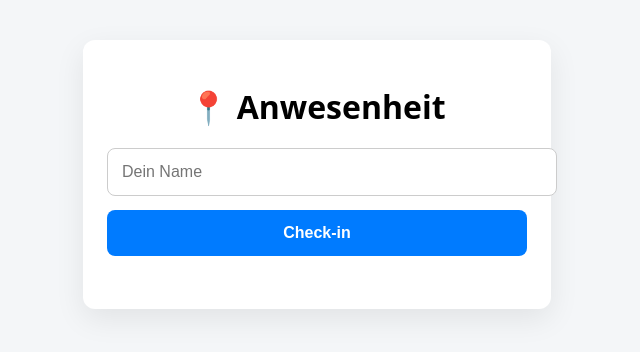
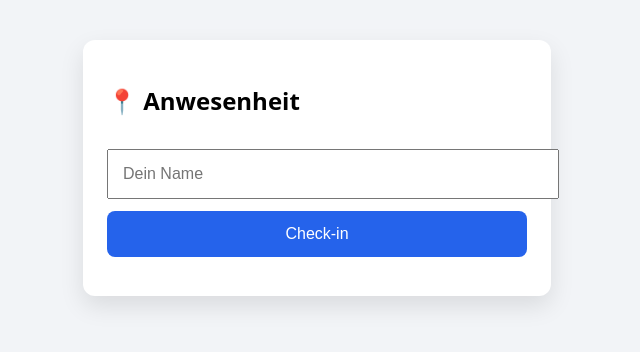
Before and after one commit to mbotru/qr-anwesenheit, a Flask app: template templates/index.html in a window 1280 px wide. Shown: the top 352 px of the page, without its empty margins (323-963 px from the left). Run offline with Flask 3, Linux system fonts and the light colour scheme; the template is opened without the code that fills it: most values are stand-ins (such as "Sample title", 1, 10 or a date in 2020); parts of the project's set-up code (start-up, migrations or seed data) failed here and were passed over.

Commit message:
index.html

```diff
--- a/templates/index.html
+++ b/templates/index.html
@@ -7,56 +7,43 @@
 
 <style>
 body {
-            font-family: system-ui, -apple-system, BlinkMacSystemFont, sans-serif;
-            background: #f4f6f8;
+    font-family: system-ui, sans-serif;
+    background: #f2f4f7;
     margin: 0;
-            padding: 0;
 }
-        .container {
+.box {
     max-width: 420px;
     margin: 40px auto;
-            background: #fff;
+    background: white;
     padding: 24px;
     border-radius: 12px;
-            box-shadow: 0 10px 30px rgba(0,0,0,0.08);
-        }
-        h1 {
-            text-align: center;
-            margin-bottom: 20px;
+    box-shadow: 0 10px 25px rgba(0,0,0,.1);
 }
 input, button {
     width: 100%;
     padding: 14px;
-            margin-bottom: 14px;
-            border-radius: 8px;
-            border: 1px solid #ccc;
+    margin-top: 12px;
     font-size: 16px;
 }
 button {
-            background: #007bff;
+    background: #2563eb;
     color: white;
     border: none;
-            font-weight: 600;
+    border-radius: 8px;
 }
-        button:disabled {
-            background: #999;
-        }
-        .msg {
+#msg {
+    margin-top: 15px;
     text-align: center;
-            margin-top: 15px;
 }
 </style>
 </head>
+
 <body>
-
-<div class="container">
-    <h1>📍 Anwesenheit</h1>
-
-    <input type="text" id="name" placeholder="Dein Name" required>
-
+<div class="box">
+<h2>📍 Anwesenheit</h2>
+<input id="name" placeholder="Dein Name">
 <button onclick="checkin()">Check-in</button>
-
-    <div class="msg" id="msg"></div>
+<div id="msg"></div>
 </div>
 
 <script>
@@ -83,7 +70,7 @@
     navigator.geolocation.getCurrentPosition(pos => {
         fetch("/checkin", {
             method: "POST",
-                headers: { "Content-Type": "application/json" },
+            headers: {"Content-Type": "application/json"},
             body: JSON.stringify({
                 name: name,
                 token: TOKEN,
@@ -93,18 +80,12 @@
             })
         })
         .then(r => r.json())
-            .then(data => {
-                msg.innerText = data.message;
-            })
-            .catch(() => {
-                msg.innerText = "❌ Fehler beim Check-in";
-            });
-
+        .then(d => msg.innerText = d.message)
+        .catch(() => msg.innerText = "❌ Fehler");
     }, () => {
-            msg.innerText = "❌ Standortfreigabe nötig";
+        msg.innerText = "❌ Standort erlauben";
     });
 }
 </script>
-
 </body>
 </html>
```
Lines whose indentation alone changed are shown as unchanged.
